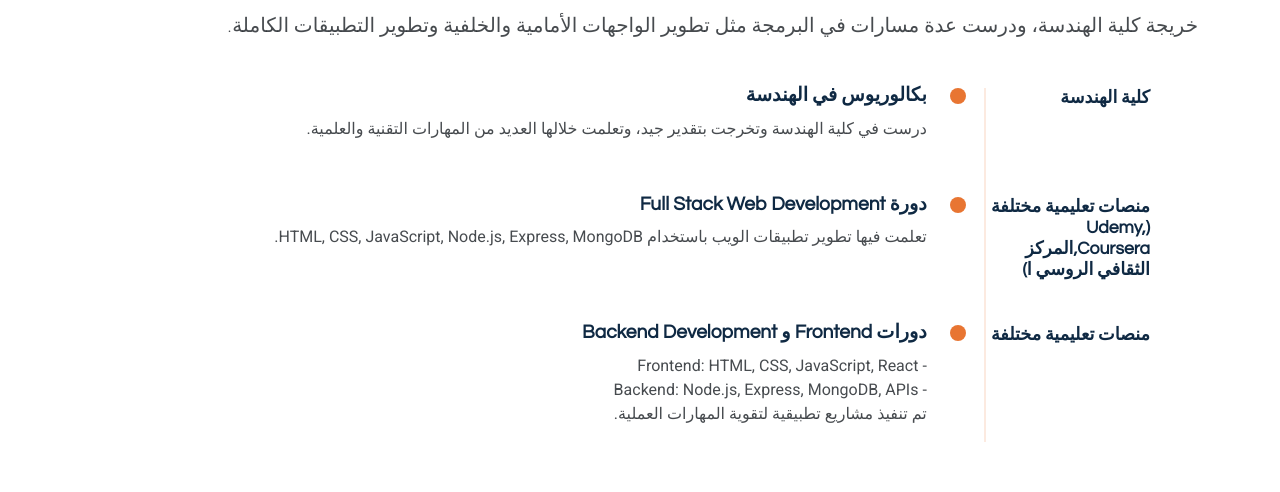
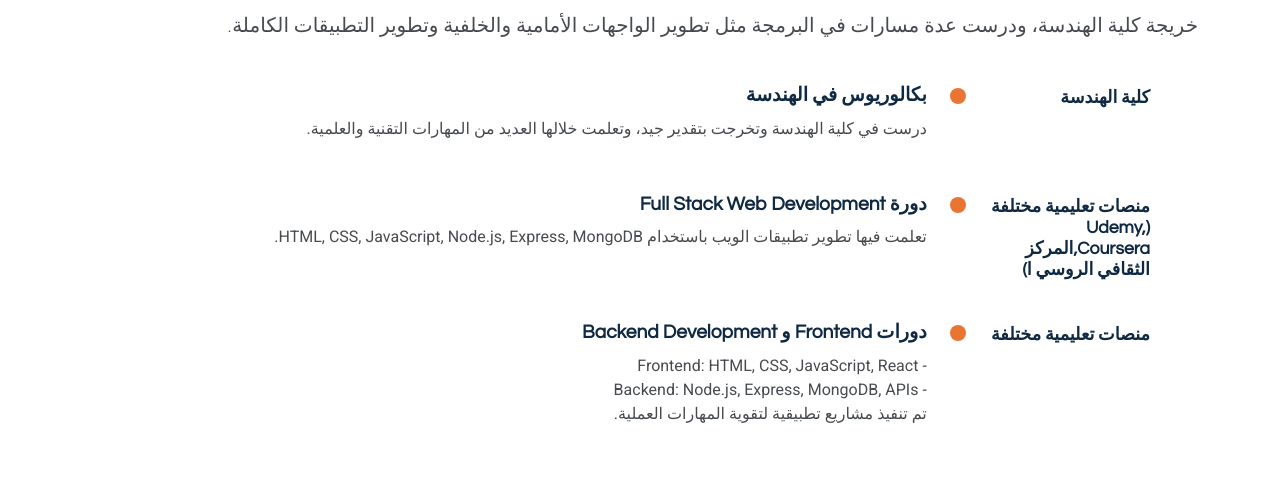
Before and after one commit to AlaaGamal1821998/aengAlaagamal-web, a plain HTML site: page index.html in a window 1280 px wide. Shown: the part 2113-2605 px from the top of the page. Drawn offline with Linux system fonts and the light colour scheme.

Commit message:
Update main.css

```diff
--- a/assets/css/main.css
+++ b/assets/css/main.css
@@ -1030,15 +1030,6 @@ section,
 
 }
 
-.resume .resume-wrapper .timeline::before {
-  content: "";
-  position: absolute;
- right: 19%;
-  top: 0;
-  height: 100%;
-  width: 2px;
-  background-color: color-mix(in srgb, var(--accent-color), transparent 85%);
-}
 
 .resume .resume-wrapper .timeline .timeline-item {
   display: flex;
```
